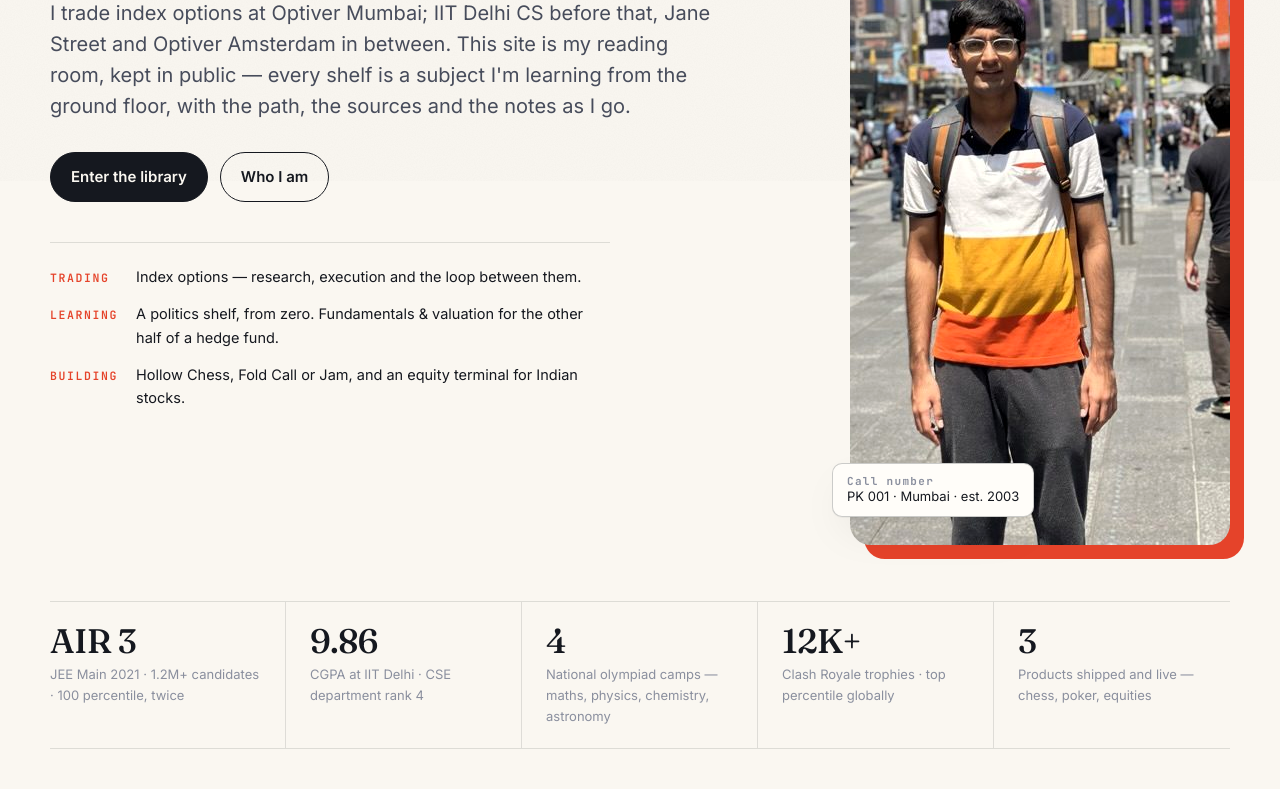
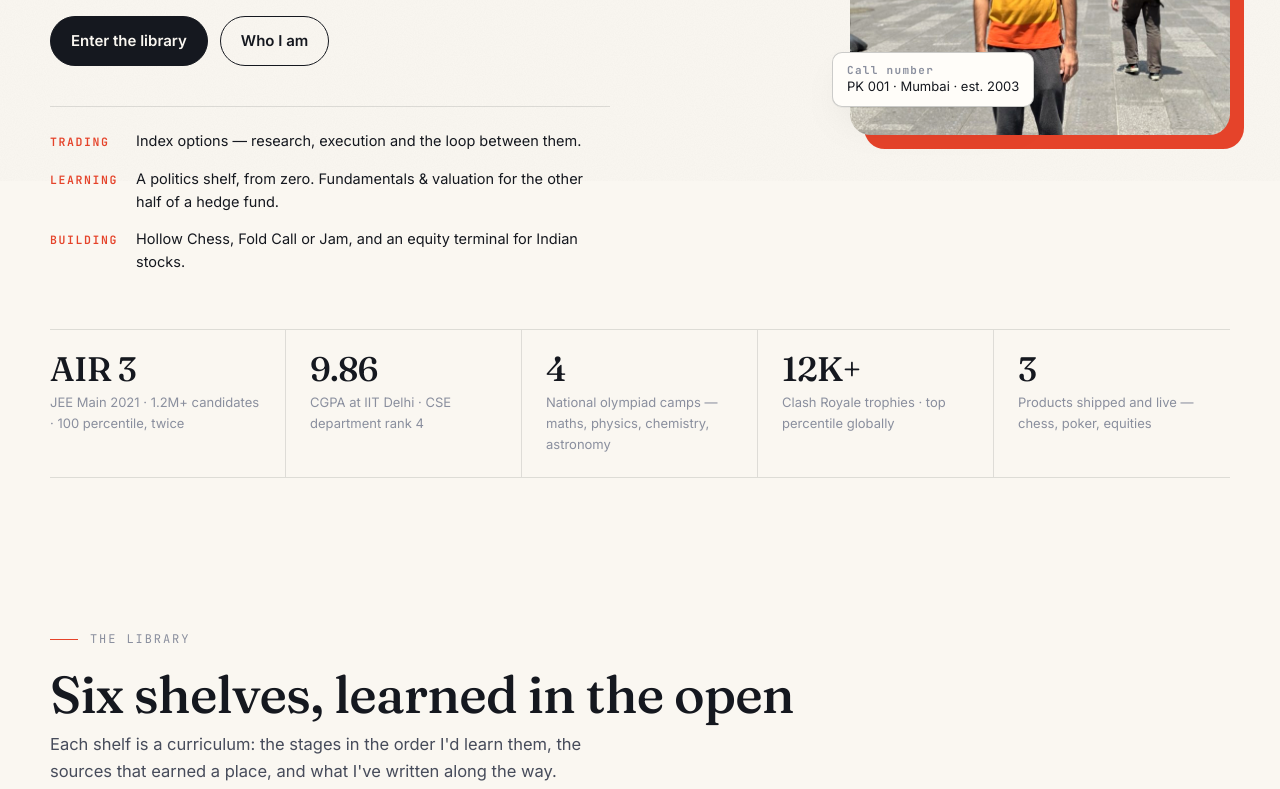
Before and after one commit to Sovi11/sovi11.github.io, an Astro site: page / in a window 1280 px wide. Shown: the part 619-1408 px from the top of the page. Built offline with nearby package versions, Linux system fonts and the light colour scheme; Astro itself is replaced by a stand-in of ours.

Commit message:
Fix portrait sizing; 2x2 stat tiles in two-column layouts

```diff
--- a/src/styles/global.css
+++ b/src/styles/global.css
@@ -168,7 +168,7 @@ section.tight { padding: 64px 0; }
   transform: translate(14px, 14px); z-index: -1;
 }
 .portrait img {
-  width: 100%; aspect-ratio: 3/4; object-fit: cover; object-position: 50% 20%;
+  width: 100%; height: auto; aspect-ratio: 4/5; object-fit: cover; object-position: 50% 92%;
   border-radius: 200px 200px 22px 22px; filter: saturate(1.05) contrast(1.02);
 }
 .portrait .tag {
@@ -323,6 +323,7 @@ section.tight { padding: 64px 0; }
 
 /* two-col */
 .two { display: grid; grid-template-columns: 1fr 1fr; gap: 40px; align-items: start; }
+.two .bignums { grid-template-columns: 1fr 1fr; }
 .three { display: grid; grid-template-columns: repeat(3, 1fr); gap: 18px; }
 
 /* quote block */
```
